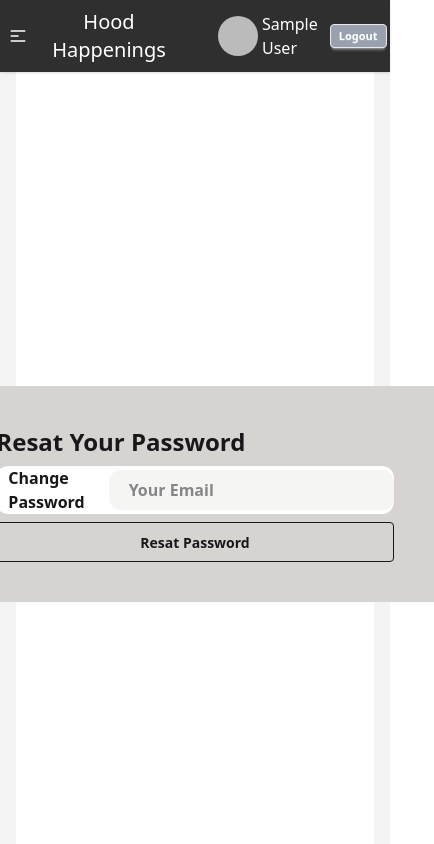
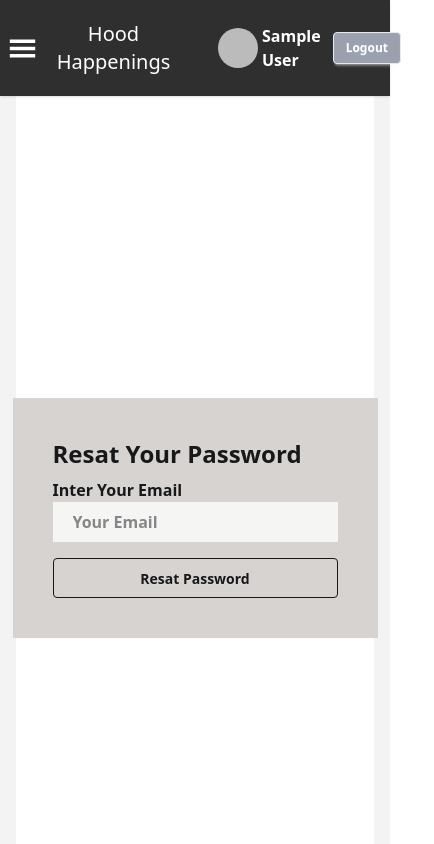
Before and after one commit to MAHIR-DEVES/assignment-9, a React (Vite) app: page /ResatPasswordPage in a window 390 px wide. Shown: the top 844 px of the page, 434 px wide, since content can reach past the window. Built offline with nearby package versions, Linux system fonts and the light colour scheme; no server answers; sample sign-in values are in the browser's storage.

Commit message:
responsive profile

```diff
--- a/src/Components/CardDetails/CardDetails.jsx
+++ b/src/Components/CardDetails/CardDetails.jsx
@@ -20,7 +20,7 @@ const CardDetails = () => {
 
   return (
     <div className="flex justify-center items-center min-h-screen">
-      <div className="bg-gray-200 w-7xl flex py-20  justify-center items-center">
+      <div className="bg-gray-200 w-7xl flex py-10 md:py-20  justify-center items-center">
         <div className="bg-white p-4 rounded-xl">
           <div className="flex space-x-4 bg-white p-2"></div>
           <img className="w-96 mx-auto" src={thumbnail} alt="" />
--- a/src/Components/Navbar/Navbar.jsx
+++ b/src/Components/Navbar/Navbar.jsx
@@ -1,8 +1,9 @@
-import { Link, Links, NavLink, useLocation, useNavigate } from 'react-router';
+import { NavLink, useLocation, useNavigate } from 'react-router';
 import './navbar.css';
 import { use } from 'react';
 import { AuthContext } from '../../Provider/AuthProvider/AuthProvider';
 import { toast } from 'react-toastify';
+import { GiHamburgerMenu } from 'react-icons/gi';
 
 const Navbar = () => {
   const { pathname } = useLocation();
@@ -43,26 +44,22 @@ const Navbar = () => {
   };
 
   return (
-    <div className="navbar bg-[#2F2F2F] text-white shadow-sm md:py-6">
+    <div className="navbar bg-[#2F2F2F] text-white shadow-sm py-5 md:py-6">
       <div className="flex justify-between items-center md:w-11/12 md:mx-auto">
         <div className="flex items-center ">
           <div className="dropdown mr-2">
-            <div tabIndex={0} role="button" className=" lg:hidden">
-              <svg
-                xmlns="http://www.w3.org/2000/svg"
-                className="h-5 w-5"
-                fill="none"
-                viewBox="0 0 24 24"
-                stroke="currentColor"
+            <div
+              tabIndex={0}
+              role="button"
+              className=" lg:hidden cursor-pointer "
             >
-                {' '}
+              <GiHamburgerMenu size={29} />{' '}
               <path
                 strokeLinecap="round"
                 strokeLinejoin="round"
                 strokeWidth="2"
                 d="M4 6h16M4 12h8m-8 6h16"
               />{' '}
-              </svg>
             </div>
             <ul
               tabIndex={0}
@@ -88,20 +85,20 @@ const Navbar = () => {
               src={`${user ? user.photoURL : ''}`}
               alt=""
             />
-            <h2 className="mr-5">{user && user.displayName}</h2>
+            <h2 className="mr-5 font-bold">{user && user.displayName}</h2>
           </div>
           <div className="flex justify-center items-center">
             {user ? (
               <button
                 onClick={handelLogout}
-                className="btn btn-xs bg-gray-400 text-white"
+                className="btn btn-sm bg-gray-400 text-white"
               >
                 Logout
               </button>
             ) : (
               <button
                 onClick={() => navigate('/login')}
-                className={`btn  btn-xs${
+                className={`btn  btn-sm ${
                   pathname === '/login' ? 'bg-red-400 text-white' : ''
                 }`}
               >
--- /dev/null
+++ b/src/Pages/Error/ErrorPage.jsx
@@ -0,0 +1,39 @@
+import React from 'react';
+import { FaHome } from 'react-icons/fa';
+import { isRouteErrorResponse, useNavigate, useRouteError } from 'react-router';
+
+const ErrorPage = () => {
+  const error = useRouteError();
+  const navigate = useNavigate();
+
+  if (isRouteErrorResponse(error)) {
+    // Error from loader/action like 404 or 401
+    return (
+      <div className="min-h-screen flex  justify-center items-center text-center">
+        <div className="bg-white px-50 py-15">
+          <h1 className="font-bold text-4xl">
+            {error.status} - {error.statusText}
+          </h1>
+
+          <p className="font-semibold text-xl">
+            {error.data?.message || 'Something went wrong.'}
+          </p>
+          <button onClick={() => navigate('/')} className="btn w-full mt-10">
+            Back To Home <FaHome size={20}></FaHome>
+          </button>
+        </div>
+      </div>
+    );
+  }
+
+  // General error (e.g. JS runtime or network)
+  return (
+    <div className="min-h-screen flex justify-center items-center">
+      <h1>Oops!</h1>
+      <p>Something went wrong.</p>
+      <pre>{error.message || JSON.stringify(error)}</pre>
+    </div>
+  );
+};
+
+export default ErrorPage;
--- a/src/Pages/ResatPasswordPage/ResatPasswordPage.jsx
+++ b/src/Pages/ResatPasswordPage/ResatPasswordPage.jsx
@@ -26,7 +26,18 @@ const ResatPasswordPage = () => {
       <div className="">
         <div className="bg-stone-300 p-10 font-semibold space-y-2">
           <h2 className="text-2xl">Resat Your Password</h2>
-          <span className="flex items-center gap-2 bg-white mb-2 rounded-xl">
+          <span className="lg:hidden">
+            <label htmlFor="">Inter Your Email</label>
+            <br />
+            <input
+              name="email"
+              className="bg-stone-100 px-5 py-2   "
+              type="email"
+              required
+              placeholder="Your Email"
+            />
+          </span>
+          <span className="flex items-center gap-2 hidden lg:flex bg-white mb-2 rounded-xl">
             <p className="px-3">Change Password</p>
             <input
               name="email"
@@ -38,7 +49,7 @@ const ResatPasswordPage = () => {
           </span>
           <button
             onClick={handleForgotPassword}
-            className="btn btn-outline w-full"
+            className="btn btn-outline w-full mt-4"
           >
             Resat Password
           </button>
--- a/src/Routes/Router.jsx
+++ b/src/Routes/Router.jsx
@@ -11,11 +11,13 @@ import Loading from '../Components/Loading/Loading';
 import ResatPasswordPage from '../Pages/ResatPasswordPage/ResatPasswordPage';
 import Contact from '../Pages/Contacs/Contact';
 import Blogs from '../Pages/Blogs/Blogs';
+import ErrorPage from '../Pages/Error/ErrorPage';
 
 const router = createBrowserRouter([
   {
     path: '/',
     Component: Root,
+    errorElement: <ErrorPage></ErrorPage>,
     children: [
       {
         index: true,
@@ -65,6 +67,7 @@ const router = createBrowserRouter([
         loader: () => fetch('/eventData.json'),
         hydrateFallbackElement: <Loading></Loading>,
       },
+      {},
     ],
   },
 ]);
```
Lines whose indentation alone changed are shown as unchanged.
